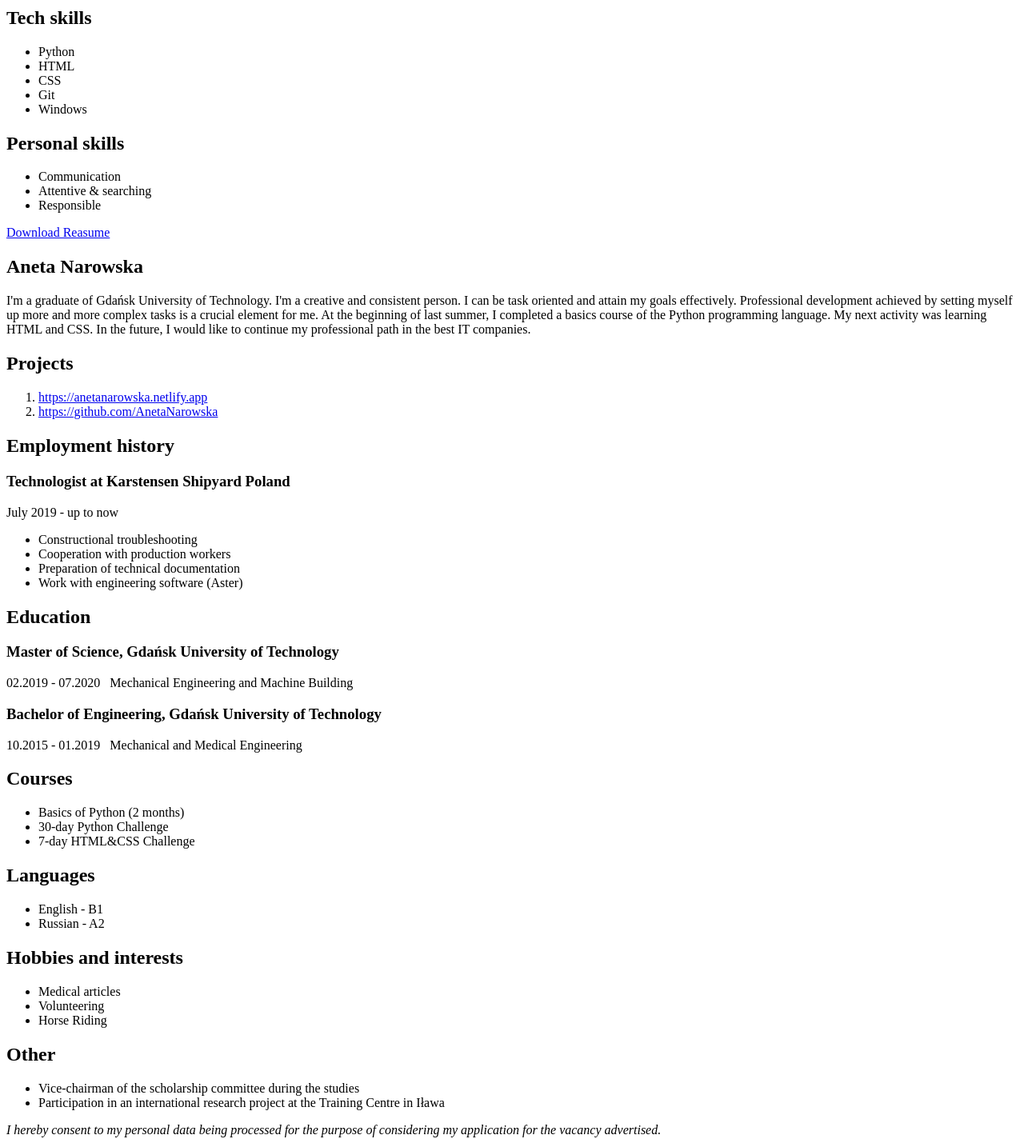
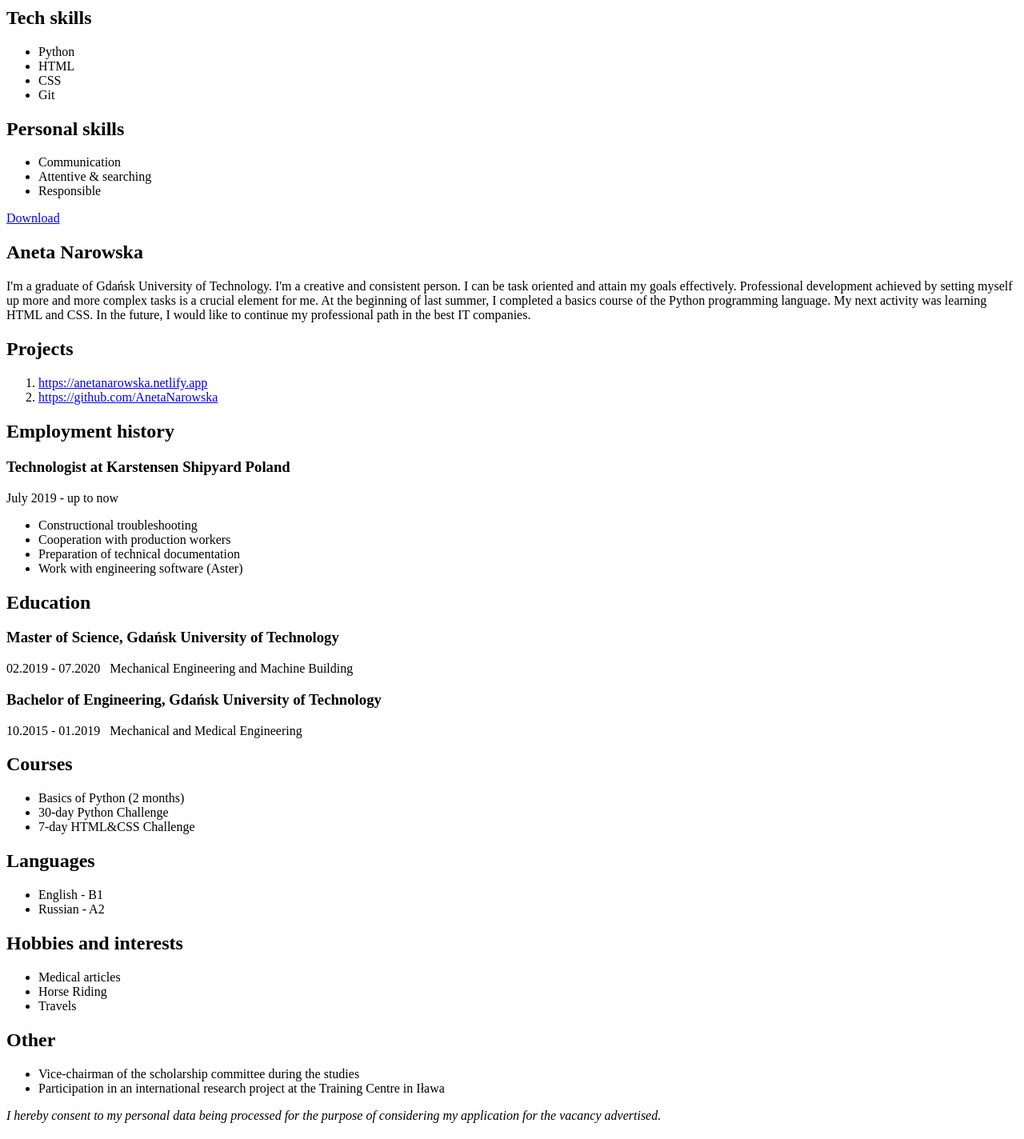
Before and after one commit to AnetaNarowska/Curriculum-vitae, a plain HTML site: page index.html in a window 1280 px wide. Shown: the part 140-1564 px from the top of the page at 80% size. Drawn offline with nearby package versions, Linux system fonts and the light colour scheme.

Commit message:
Add files via upload

```diff
--- a/index.html
+++ b/index.html
@@ -44,7 +44,6 @@
             <li class="skills-item">HTML</li>
             <li class="skills-item">CSS</li>
             <li class="skills-item">Git</li>
-            <li class="skills-item">Windows</li>
           </ul>
         </section>
         <section class="skills">
@@ -58,7 +57,7 @@
           </ul>
         </section>
            <section class="widget">
-          <a class="widget-link" href="https://github.com/AnetaNarowska/My-resume.git" target="_blank" rel="noopener noreferrer">Download Reasume</a>
+          <a class="widget-link" href="https://drive.google.com/file/d/1ZChJWcyOixwIFKdIGbijmSV_tsRKJTyt/view?usp=sharing" target="_blank" rel="noopener noreferrer" download>Download</a>
         </section>
       </aside>
       <div class="right-side">
@@ -68,7 +67,7 @@
             I'm a graduate of Gdańsk University of Technology. I'm a creative and consistent person.
             I can be task oriented and attain my goals effectively.
             Professional development achieved by setting myself up more and more complex tasks is a crucial element for me.
-            At the beginning of last summer, I completed a basics course of the Python programming language.
+            At the beginning of last summer,  I completed a basics course of the Python programming language.
             My next activity was learning HTML and CSS.
             In the future, I would like to continue my professional path in the best IT companies.
 
@@ -170,10 +169,9 @@
             Medical articles
           </li>
           <li class="interests-item">
-            Volunteering
-          </li>
+            Horse Riding
           <li class="interests-item">
-            Horse Riding
+            Travels
           </li>
         </ul>
       </section>
```
